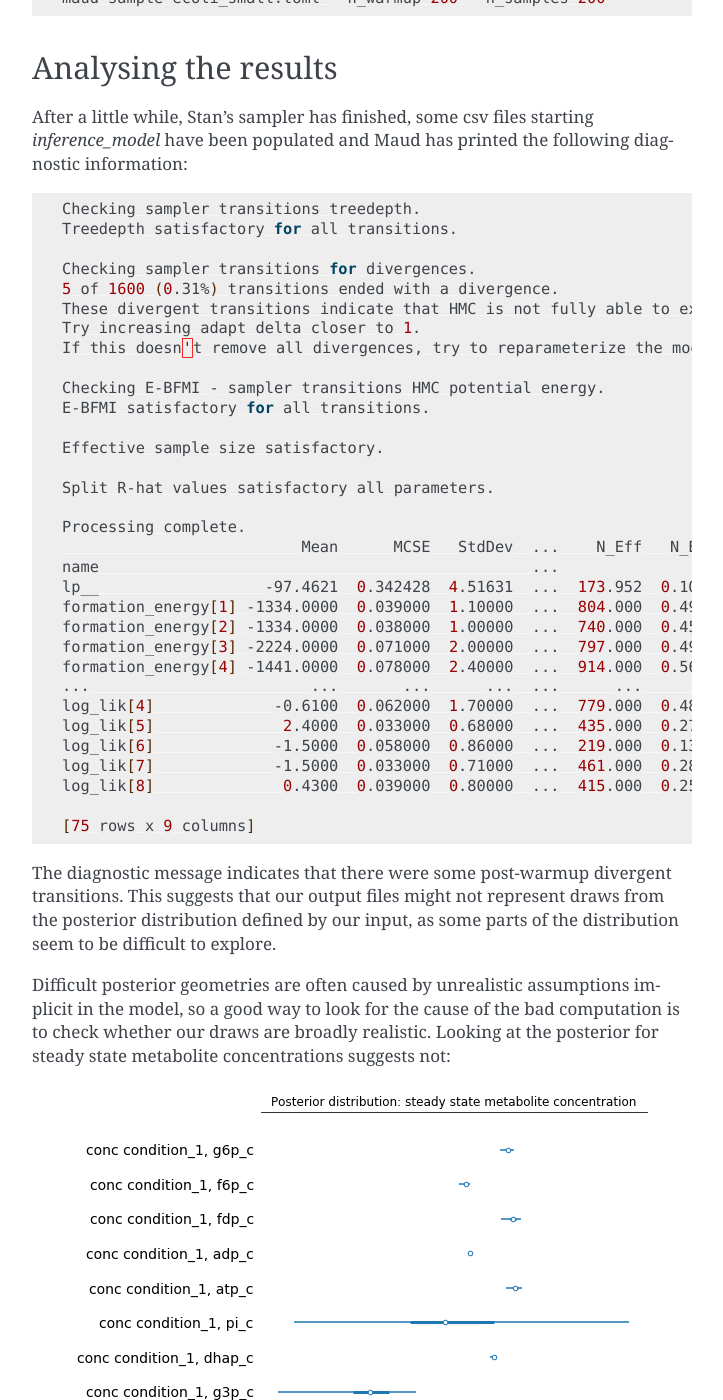
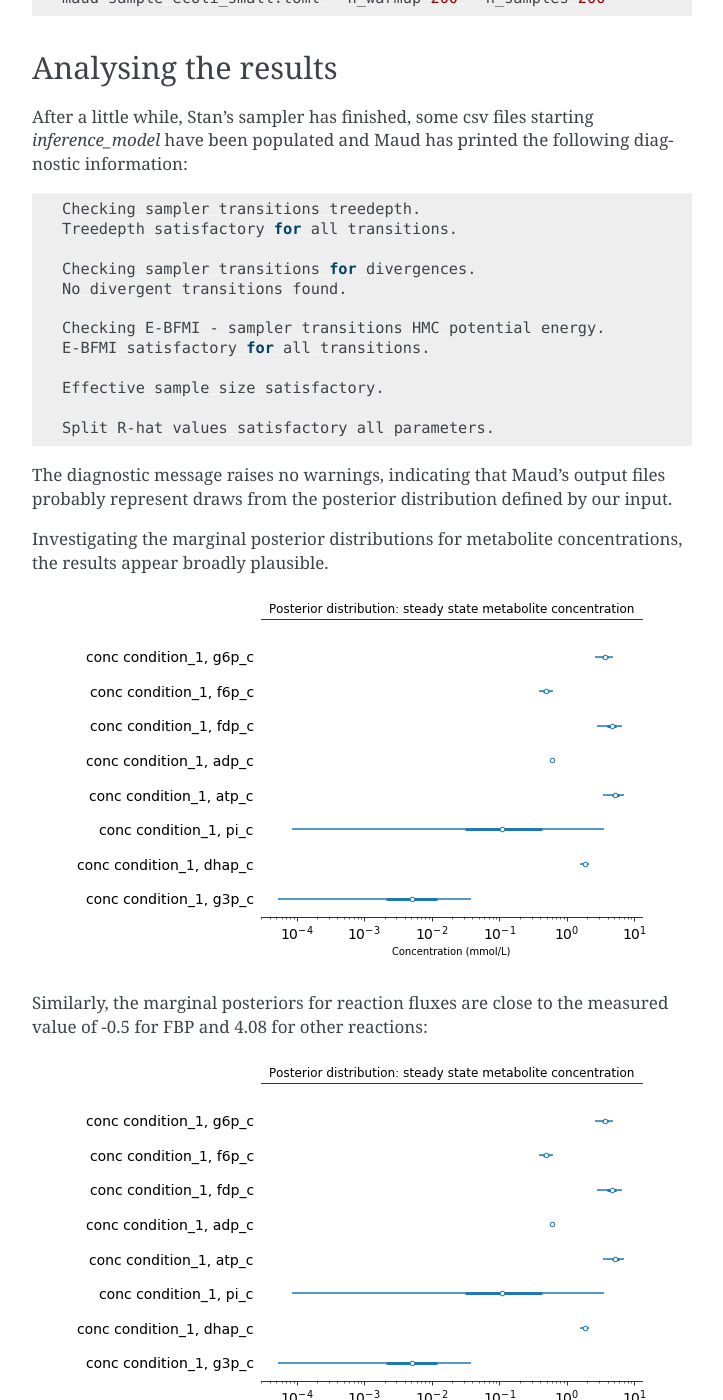
Before and after one commit to biosustain/Maud, a Sphinx documentation site: the page built from docs/case_studies/ecoli.rst, in a window 1280 px wide and 1400 px high, scrolled down 4876 px. Shown: the whole window, without its empty margins (388-1111 px from the left). Built offline with Sphinx 7.4.7, drawn with Linux system fonts in a browser that asks for light colours; some of the changed text lies outside the part shown.

Commit message:
Doc: change case study to a happy ending

```diff
--- a/docs/case_studies/ecoli.rst
+++ b/docs/case_studies/ecoli.rst
@@ -232,10 +232,7 @@ diagnostic information:
     Treedepth satisfactory for all transitions.
 
     Checking sampler transitions for divergences.
-    5 of 1600 (0.31%) transitions ended with a divergence.
-    These divergent transitions indicate that HMC is not fully able to explore the posterior distribution.
-    Try increasing adapt delta closer to 1.
-    If this doesn't remove all divergences, try to reparameterize the model.
+    No divergent transitions found.
 
     Checking E-BFMI - sampler transitions HMC potential energy.
     E-BFMI satisfactory for all transitions.
@@ -244,36 +241,21 @@ diagnostic information:
 
     Split R-hat values satisfactory all parameters.
 
-    Processing complete.
-                              Mean      MCSE   StdDev  ...    N_Eff   N_Eff/s    R_hat
-    name                                               ...
-    lp__                  -97.4621  0.342428  4.51631  ...  173.952  0.106822  1.02324
-    formation_energy[1] -1334.0000  0.039000  1.10000  ...  804.000  0.490000  1.00000
-    formation_energy[2] -1334.0000  0.038000  1.00000  ...  740.000  0.450000  1.00000
-    formation_energy[3] -2224.0000  0.071000  2.00000  ...  797.000  0.490000  1.00000
-    formation_energy[4] -1441.0000  0.078000  2.40000  ...  914.000  0.560000  1.00000
-    ...                        ...       ...      ...  ...      ...       ...      ...
-    log_lik[4]             -0.6100  0.062000  1.70000  ...  779.000  0.480000  1.00000
-    log_lik[5]              2.4000  0.033000  0.68000  ...  435.000  0.270000  1.00000
-    log_lik[6]             -1.5000  0.058000  0.86000  ...  219.000  0.130000  1.00000
-    log_lik[7]             -1.5000  0.033000  0.71000  ...  461.000  0.280000  1.00000
-    log_lik[8]              0.4300  0.039000  0.80000  ...  415.000  0.250000  1.00000
+The diagnostic message raises no warnings, indicating that Maud's output files
+probably represent draws from the posterior distribution defined by our input.
 
-    [75 rows x 9 columns]
-
-
-The diagnostic message indicates that there were some post-warmup divergent
-transitions. This suggests that our output files might not represent draws from
-the posterior distribution defined by our input, as some parts of the
-distribution seem to be difficult to explore.
-
-Difficult posterior geometries are often caused by unrealistic assumptions
-implicit in the model, so a good way to look for the cause of the bad
-computation is to check whether our draws are broadly realistic. Looking at the
-posterior for steady state metabolite concentrations suggests not:
+Investigating the marginal posterior distributions for metabolite
+concentrations, the results appear broadly plausible.
 
 .. figure:: conc.png
 
-Most of these concentrations are broadly plausible, but the posterior
-distribution for phosphate ion concentration has substantial mass above 30
-mM, which is very unlikely.
+Similarly, the marginal posteriors for reaction fluxes are close to the
+measured value of -0.5 for FBP and 4.08 for other reactions:
+
+.. figure:: conc.png
+
+Finally, the marginal posteriors for kinetic parameters are also plausible,
+though the :math:`k_{cat}` parameter for the TPI reaction is very high at
+around 10000.
+
+.. figure:: kinetic_params.png
```
Also changed, not shown: docs/case_studies/conc.png, docs/case_studies/flux.png (added), docs/case_studies/kinetic_params.png (added).
